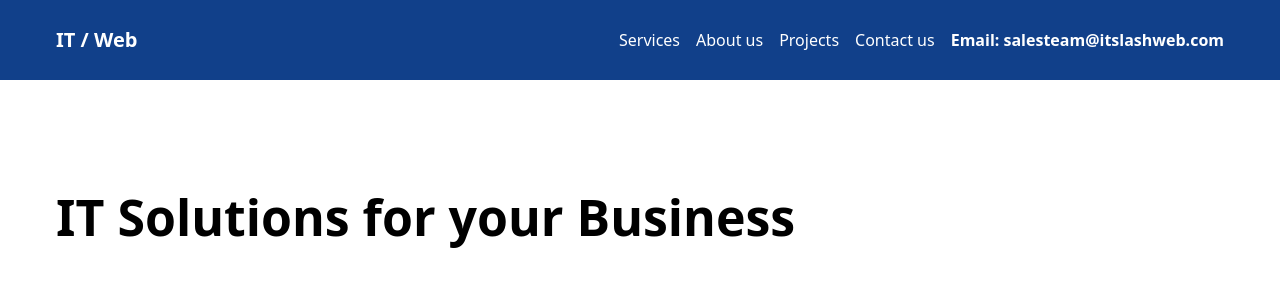
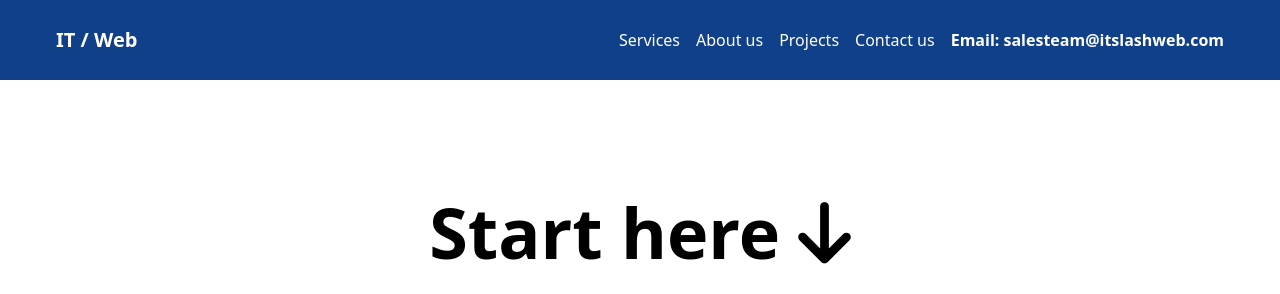
Before and after one commit to DusanDjordjic/slash-it-website, a plain HTML site: page index.html in a window 1280 px wide. Shown: the top 294 px of the page. Drawn offline with Linux system fonts and the light colour scheme; a script that the page names is missing.

Commit message:
add changes

```diff
--- a/css/root.css
+++ b/css/root.css
@@ -44,7 +44,7 @@ a:hover {
 }
 
 h1 {
-    font-size: 32px;
+    font-size: 40px;
     font-weight: 700;
 }
 
@@ -65,7 +65,7 @@ h4 {
 
 @media only screen and (min-width: 786px) {
     h1 {
-        font-size: 40px;
+        font-size: 50px;
     }
 
     h2 {
@@ -83,7 +83,7 @@ h4 {
 
 @media only screen and (min-width: 1000px) {
     h1 {
-        font-size: 44px;
+        font-size: 60px;
     }
 
     h2 {
@@ -101,6 +101,6 @@ h4 {
 
 @media only screen and (min-width: 1200px) {
     h1 {
-        font-size: 50px;
+        font-size: 70px;
     }
 }
--- a/index.html
+++ b/index.html
@@ -91,7 +91,9 @@
         <main>
             <section class="section hero">
                 <div class="container">
-                    <h1>IT Solutions for your Business</h1>
+                    <h1 style="text-align: center">
+                        Start here <i class="fa-solid fa-arrow-down"></i>
+                    </h1>
                     <!-- <div class="left"> -->
                     <div class="layout">
                         <!-- <p>
@@ -138,6 +140,7 @@
                             <video
                                 src="./static/video/intro.mp4"
                                 controls
+                                style="width: 100%; height: auto"
                             ></video>
                         </div>
                     </div>
```
